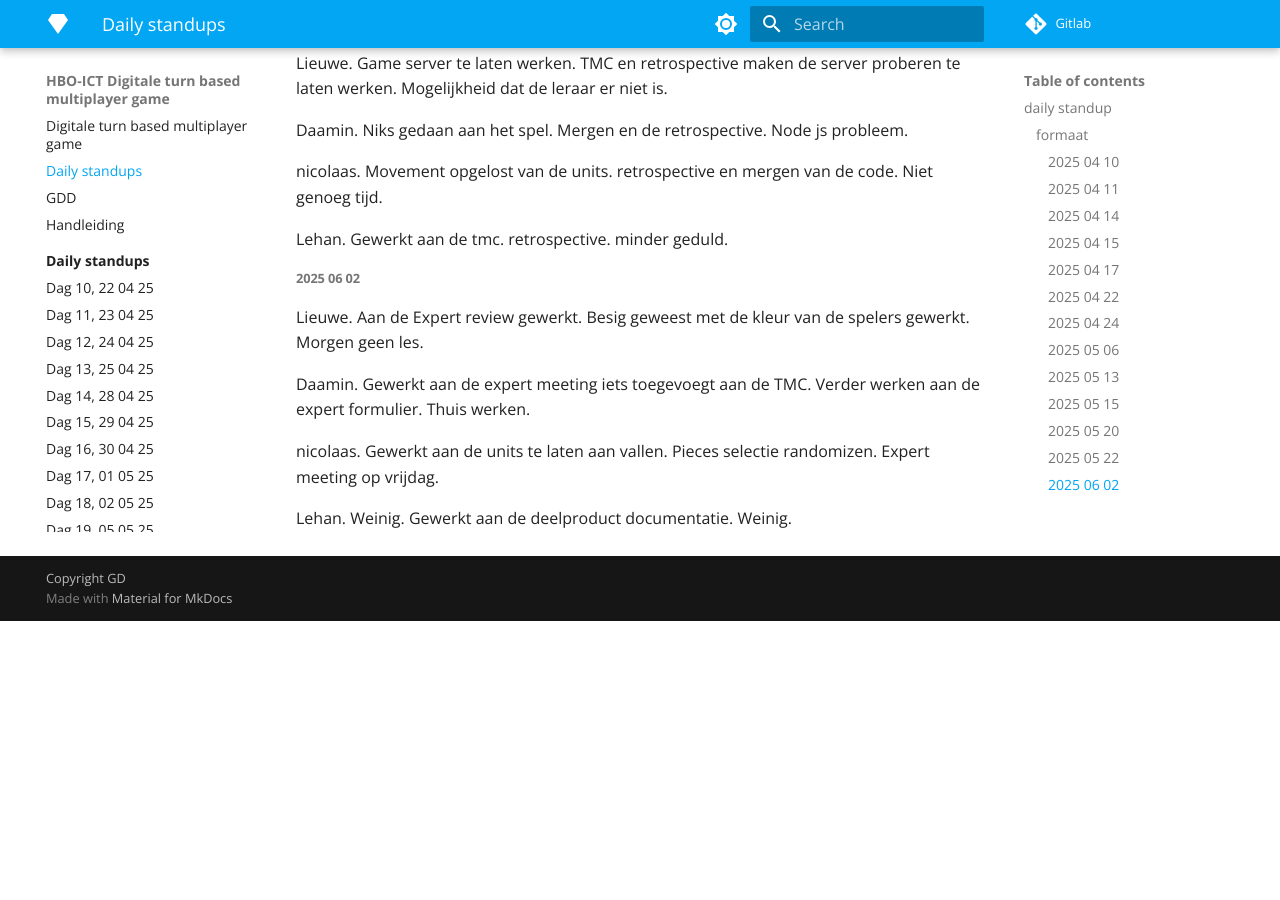
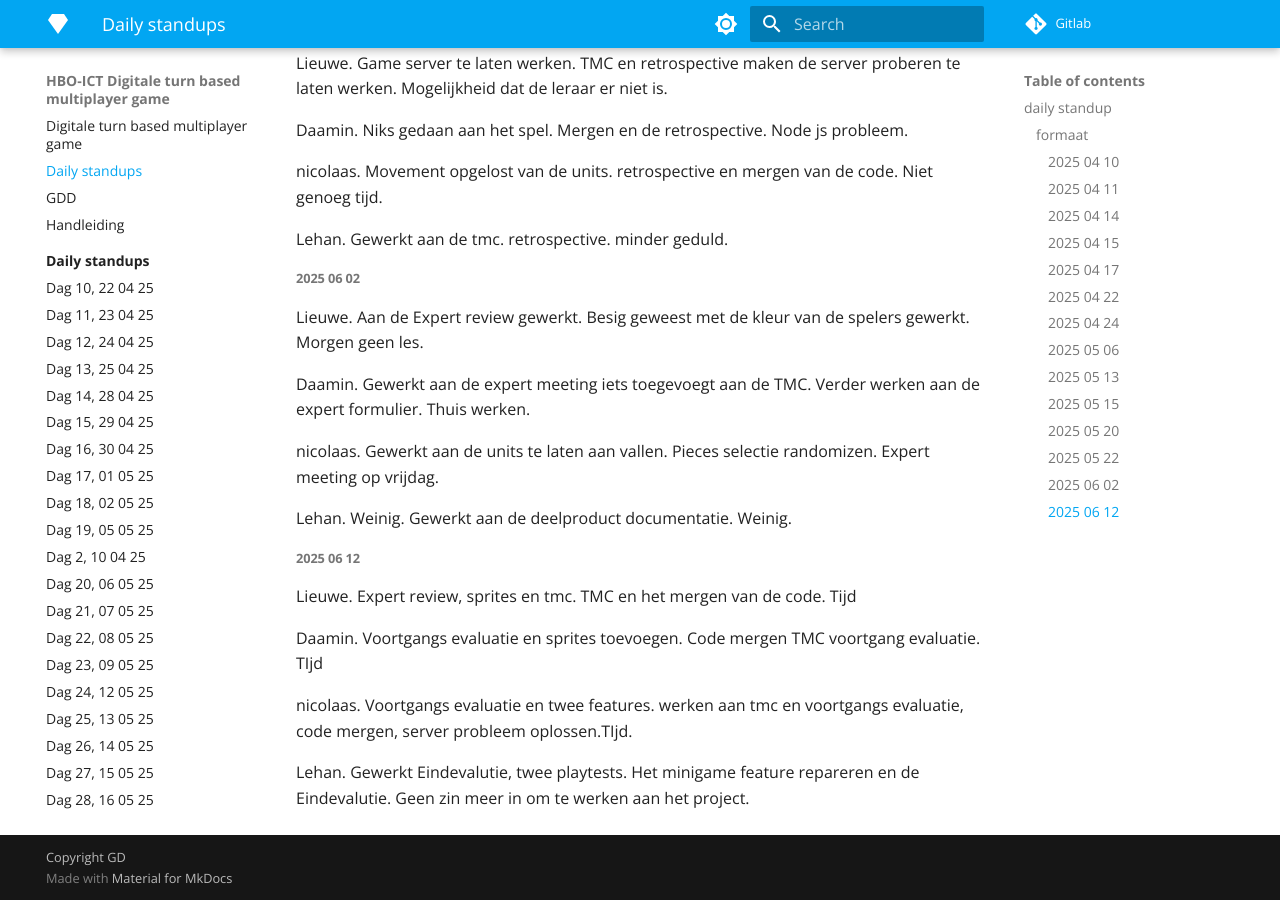
Before and after one commit to lieuweZ/HexFront, an MkDocs documentation site: the page built from docs/Daily standups.md, in a window 1280 px wide and 900 px high, scrolled down 3089 px. Built offline with MkDocs 1.6.1 and Material for MkDocs 9.7.7, drawn with Linux system fonts in a browser that asks for light colours; nearby versions of some CDN libraries; library files that are not in the unit come from our copies; before the commit the page ends 3710 px from its top, so only the background shows below that.

Commit message:
Edit Daily standups.md

```diff
--- a/docs/Daily standups.md
+++ b/docs/Daily standups.md
@@ -132,3 +132,13 @@ Daamin. Gewerkt aan de expert meeting iets toegevoegt aan de TMC. Verder werken
 nicolaas. Gewerkt aan de units te laten aan vallen. Pieces selectie randomizen. Expert meeting op vrijdag.
 
 Lehan. Weinig. Gewerkt aan de deelproduct documentatie. Weinig.
+
+##### 2025 06 12
+
+Lieuwe. Expert review, sprites en tmc. TMC en het mergen van de code. Tijd
+
+Daamin. Voortgangs evaluatie en sprites toevoegen. Code mergen TMC voortgang evaluatie. TIjd
+
+nicolaas. Voortgangs evaluatie en twee features. werken aan tmc en voortgangs evaluatie, code mergen, server probleem oplossen.TIjd.
+
+Lehan. Gewerkt Eindevalutie, twee playtests. Het minigame feature repareren en de Eindevalutie. Geen zin meer in om te werken aan het project.
```
